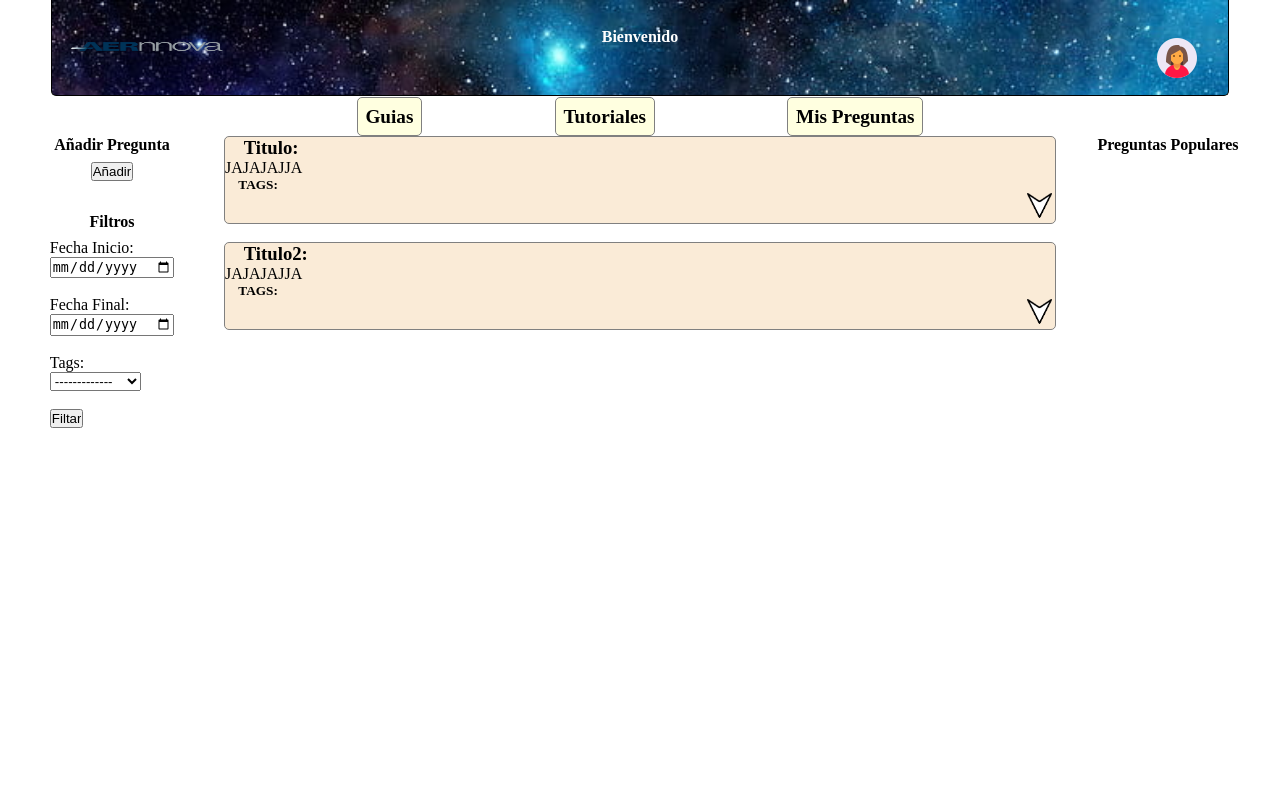
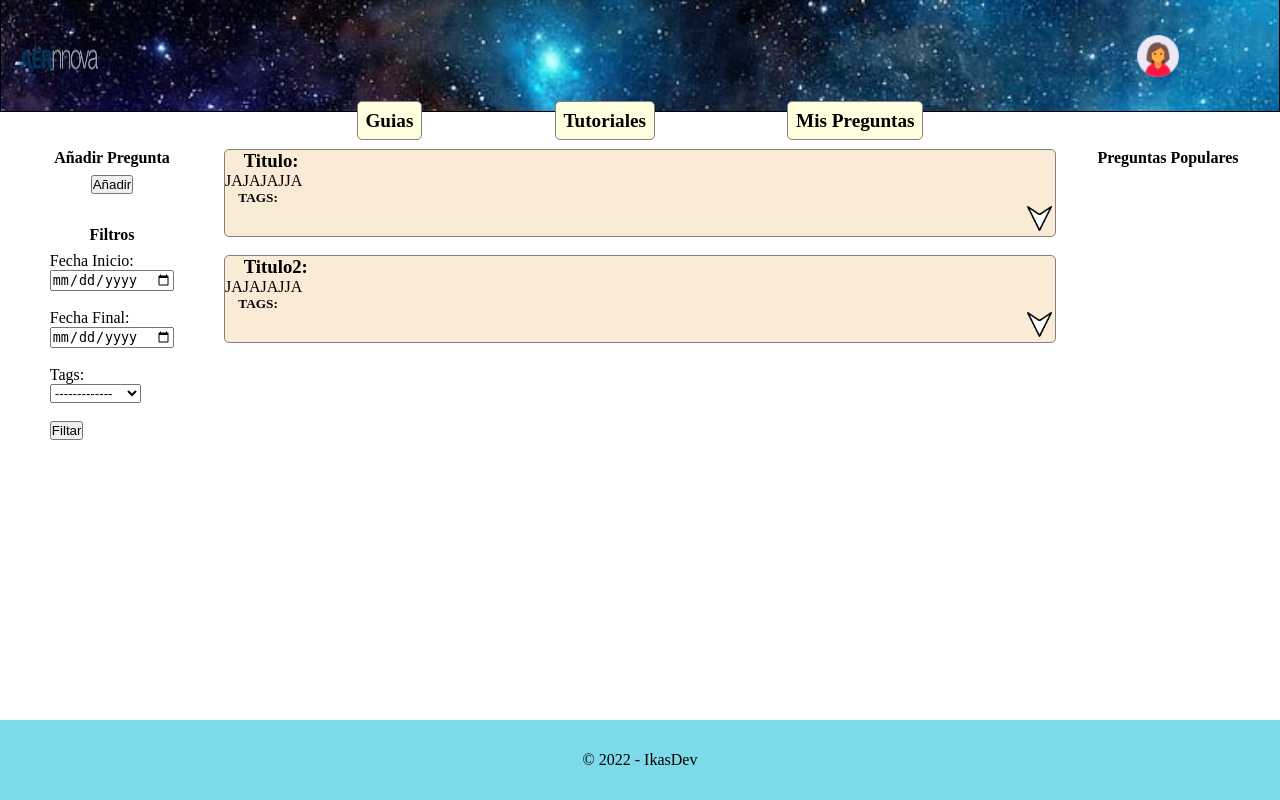
Before and after one commit to reto1-ikadev/reto2, a PHP site: page / in a window 1280 px wide. Run offline with PHP 8.4, Linux system fonts and the light colour scheme; data that the repository does not hold is empty.

Commit message:
Maquetacion Final

```diff
--- a/app/index.php
+++ b/app/index.php
@@ -1,5 +1,5 @@
 <?php
-ini_set('display_errors', 1);
+/*ini_set('display_errors', 1);
 include 'Db/db.php';
 
 $host="db-1";
@@ -20,6 +20,24 @@ function nombre_Empleado($dbh){
     }
     echo "Bienvenido " .$nombre;
 }
+*/
+
+//function para saber en que pagina php estoy
+function paginaActual(){
+    $url = $_SERVER["REQUEST_URI"];
+    return $url;
+}
+//Si la pagina php coincide con la que estoy return vacio, si no return pagina php
+function paginaActual2(){
+    $url = "http://".$_SERVER["HTTP_HOST"].$_SERVER["REQUEST_URI"];
+    if($url == "http://localhost:8080/index.php"){
+        return "";
+    }else{
+        return $url;
+    }
+}
+
+
 
 
 include 'views/pprincipal.php';
--- /dev/null
+++ b/app/styles/pprincipal.css
@@ -0,0 +1,108 @@
+*{
+    margin: 0;
+    padding: 0;
+    box-sizing: border-box;
+}
+body{
+    height: 100vh;
+    display: grid;
+    grid-template-columns: 20% 60% 20%;
+    grid-template-rows: 12% 5% 73% 10%;
+    grid-template-areas:
+    "header header header"
+    "nav nav nav"
+    "main main main"
+    "footer footer footer";
+}
+.nav {
+    grid-area: nav;
+    width: 65%;
+    margin: 0.5em auto;
+    display: flex;
+    justify-content: space-evenly;
+    align-items: center;
+}
+
+.nav a {
+    text-decoration: none;
+    color: #000;
+    font-size: 1.2em;
+    font-weight: bold;
+    border-radius: 5px;
+    background-color: lightyellow;
+    border: 1px solid gray;
+    padding: 0.4em;
+    margin-top: 0.5em;
+}
+.cont-prin{
+    grid-area: main;
+    margin-top: 0.8em;
+    width: 100%;
+    display: grid;
+    grid-template-columns: 17.5% 65% 17.5%;
+    grid-template-rows: 100%;
+    grid-template-areas: "slide prin pop";
+}
+.slide{
+    grid-area: slide;
+    margin: 0 auto;
+    width: 100%;
+    height: 100%;
+    display: flex;
+    flex-direction: column;
+    align-items: center;
+}
+.slide div.filtros{
+    margin: 2em;
+}
+.slide, .popular h4{
+    text-align: center;
+
+}
+.anadir h4{
+    margin-bottom: 0.5em;
+}
+.filtros h4{
+    margin-bottom: 0.5em;
+}
+.filtro{
+    display: flex;
+    flex-direction: column;
+    justify-content: center;
+    align-items: flex-start;
+
+}
+.main{
+    grid-area: prin;
+    margin: 0 auto;
+    width: 100%;
+    display: flex;
+    flex-direction: column;
+    align-items: center;
+}
+.popular{
+    grid-area: pop;
+    z-index: -1;
+}
+
+
+.preguntas{
+    width: 100%;
+    height: 5.5em;
+    background-color: antiquewhite;
+    border-radius: 5px;
+    border: 1px solid grey;
+    z-index: -1;
+}
+
+.preguntas h3,h5{
+    margin-left: 1em;
+}
+
+.preguntas img{
+    float: right;
+    width: 25;
+    height: 25;
+    margin-bottom: 0.2em;
+    margin-right: 0.2em;
+}
--- a/app/styles/style.css
+++ b/app/styles/style.css
@@ -1,188 +1,101 @@
-*{
+* {
     margin: 0;
     padding: 0;
     box-sizing: border-box;
 }
-body{
-    height: 100vh;
-    display: grid;
-    grid-template-columns: 20% 60% 20%;
-    grid-template-rows: 12% 4% 73% 10%;
-    grid-template-areas:
-    "header header header"
-    "nav nav nav"
-    "main main main"
-    "footer footer footer";
+
+header {
+    grid-area: header;
+    margin: 0 auto;
+    width: 100%;
+    height: 7em;
+    border: 1px solid #000;
+    border-top: 0px;
+    background-image: url(/img/header.jpeg);
+    background-size: cover;
+    display: flex;
+    flex-direction: row;
+    justify-content: center;
+    align-items: center;
 }
 
-.header{
-    grid-area: header;
-    margin: 0 auto;
-    width: 92%;
-    border-bottom-right-radius: 5px;
-    border-bottom-left-radius: 5px;
-    border: 1px solid #000;
-    border-top: 0px;
-    background-image: url(Img/header.jpeg);
-    background-color: rgb(198, 241, 128);
-    background-size: cover;
-    display: grid;
-    grid-template-columns: 30% 40% 30%;
-    grid-template-rows: 5em;
-    grid-template-areas: "logo bien nav";
-}
-.header div{
-    margin-top: 6%;
-}
-.nav{
-    grid-area: nav;
-    width: 65%;
-    margin: 0.5em auto;
-    display: flex;
-    justify-content: space-evenly;
-    align-items: center;
-}
-.nav a{
-    text-decoration: none;
-    color: #000;
-    font-size: 1.2em;
-    font-weight: bold;
-    border-radius: 5px;
-    background-color: lightyellow;
-    border: 1px solid gray;
-    padding: 0.4em;
-    margin-top: 0.5em;
-}
-.cont-prin{
-    grid-area: main;
-    margin: 0.5em auto;
-    width: 100%;
 
-    border-top: 0px;
-    display: grid;
-    grid-template-columns: 17.5% 65% 17.5%;
-    grid-template-rows: 100%;
-    grid-template-areas: "slide prin pop";
-}
-.slide{
-    grid-area: slide;
-    margin: 0 auto;
-    width: 100%;
-    height: 100%;
-    display: flex;
-    flex-direction: column;
-    align-items: center;
-}
-.slide div.filtros{
-    margin: 2em;
-}
-.slide, .popular h4{
-    text-align: center;
 
-}
-.anadir h4{
-    margin-bottom: 0.5em;
-}
-.filtros h4{
-    margin-bottom: 0.5em;
-}
-.filtro{
-    display: flex;
-    flex-direction: column;
-    justify-content: center;
-    align-items: flex-start;
-
-}
-.main{
-    grid-area: prin;
-    margin: 0 auto;
-    width: 100%;
-    display: flex;
-    flex-direction: column;
-    align-items: center;
-}
-.popular{
-    grid-area: pop;
-    z-index: -1;
-}
-.despl{
-   grid-area: nav;
-   margin-left: auto;
-}
-.bin{
-    display: flex;
-    grid-area: bien;
+.bin {
     margin: auto;
     color: white;
+}
 
-}
-.logo{
-    grid-area: logo;
+.logo {
     margin-left: 0.5em;
     margin-top: 1em;
     margin-bottom: 0.5em;
 }
 
-.imglogo{
-    width:50%;
-    height:100%;
+.imglogo {
+    width: 50%;
+    height: 100%;
 }
 
-.boton{
-    margin: 1em 2em 0.5em 5em;
+.imagenPerfil {
+    background: url(/img/icon1.png);
+    background-size: cover;
+    width: 50px;
+    height: 50px;
+    border: none;
+}
+.despleglabe{
+    margin-right: 5em;
+    align-items: center;
+}
+.dropdown {
+    width: 50%;
+    display: inline-block;
+    position: relative;
+    margin-right: 1em;
 }
 
-
-.boton:focus + .menu{
-    display: block;
-    visibility: visible;
+.dropdown-content {
+    display: none;
+    position: absolute;
+    margin-right: 5em;
+    width: 7em;
+    overflow: auto;
+    background-color: #54cfe2e1;
+    border-radius: 5px;
 
 }
 
-
-.menu{
+.dropdown:hover .dropdown-content {
     display: block;
-    border: 1px solid #000;
-    border-radius: 5%;
-    background-color: beige;
-    visibility: hidden;
-}
-.menu a{
-  float: none;
-  color: black;
-  padding: 12px 16px;
-  text-decoration: none;
-  display: block;
-  text-align: left;
-}
-.menu a:hover{
- background-color:azure;
- border-radius: 10%;
 }
 
-a{
+.dropdown-content a {
+    display: block;
+    color: #000000;
+    padding: 0.5em;
     text-decoration: none;
-    color: black;
+    font-size: bold;
+}
+
+.dropdown-content a:hover {
+    color: #FFFFFF;
+    background-color: #00A4BD;
+}
+
+body footer{
+    grid-area: footer;
+    display:  flex;
+    min-height: 3em;
+    flex-direction: column;
+    background-color: #54cfe2c2;
+    justify-content: center;
 
 }
 
-.preguntas{
-    width: 100%;
-    height: 5.5em;
-    background-color: antiquewhite;
-    border-radius: 5px;
-    border: 1px solid grey;
-    z-index: -1;
+footer div.container{
+    display: flex;
+    justify-content: center;
+    align-items: center;
+    flex-direction: column;
 }
-
-.preguntas h3,h5{
-    margin-left: 1em;
-}
-
-.preguntas img{
-    float: right;
-    width: 25;
-    height: 25;
-    margin-bottom: 0.2em;
-    margin-right: 0.2em;
-}
--- a/app/views/header.php
+++ /dev/null
@@ -1,29 +0,0 @@
-<html lang="en">
-
-<head>
-    <meta charset="UTF-8">
-    <meta http-equiv="X-UA-Compatible" content="IE=edge">
-    <meta name="viewport" content="width=device-width, initial-scale=1.0">
-    <title>Document</title>
-    <link rel="stylesheet" href="Styles/style.css">
-</head>
-
-<body>
-        <header class="header">
-            <div class="logo">
-                <img src="Img/aernnova.png" class="imglogo">
-            </div>
-            <div class="bin">
-                <b><?php nombre_Empleado($dbh); ?></b>
-            </div>
-            <div class="despl">
-                <input type="image" src="Img/icon1.png" class="boton">
-                <div class="menu">
-                    <a href="index.php">Inicio</a>
-                    <a href="">Mi Perfil</a>
-                    <a href="">Mis Preguntas</a>
-                    <a href="">Favoritas</a>
-                    <a href="">Cerrar Sesion</a>
-                </div>
-            </div>
-        </header>
--- /dev/null
+++ b/app/views/miPerfil.php
@@ -0,0 +1,2 @@
+<?php
+require_once 'miPerfil.view.php';
--- /dev/null
+++ b/app/views/parcial/footer.php
@@ -0,0 +1,5 @@
+<footer>
+    <div class="container">
+        <p class="text-center">© 2022 - IkasDev</p>
+    </div>
+</footer>
--- /dev/null
+++ b/app/views/parcial/header.php
@@ -0,0 +1,38 @@
+<html lang="en">
+
+<head>
+    <meta charset="UTF-8">
+    <meta http-equiv="X-UA-Compatible" content="IE=edge">
+    <meta name="viewport" content="width=device-width, initial-scale=1.0">
+    <title>Document</title>
+    <link rel="stylesheet" href="/styles/style.css">
+    <?php
+    foreach ($css as $css) {
+        echo "<link rel='stylesheet' href='$css'>";
+    }
+    ?>
+
+</head>
+
+<body>
+    <header>
+        <div class="logo">
+            <img src="/img/aernnova.png" class="imglogo">
+        </div>
+        <div class="bin">
+            <b><?php //nombre_Empleado($dbh);
+                ?></b>
+        </div>
+        <div class="despleglabe">
+        <div class="dropdown">
+            <button class="imagenPerfil"></button>
+            <div class="dropdown-content">
+                    <a href="../index.php">Inicio</a>
+                    <a href="/views/miPerfil.php">Mi Perfil</a>
+                    <a href="">Mis Preguntas</a>
+                    <a href="">Favoritas</a>
+                    <a href="">Cerrar Sesion</a>
+            </div>
+        </div>
+        </div>
+    </header>
--- a/app/views/pprincipal.php
+++ b/app/views/pprincipal.php
@@ -1,4 +1,11 @@
-<?php include_once('header.php'); ?>
+<?php
+    $css = [
+        '/styles/pprincipal.css'
+    ];
+    require_once 'parcial/header.php';
+?>
+<body>
+
 <div class="nav">
     <a href="aaa">Guias</a>
     <a href="#">Tutoriales</a>
@@ -62,7 +69,7 @@
     </div>
 
 </div>
-
+<?php require_once 'parcial/footer.php';?>
 
 
 
```
Also changed, not shown: app/js/miPerfil.js (+73 -24 lines), app/styles/miPerfil.css (+30 -26 lines), app/views/main.php (added, +16 -0 lines), app/views/miPerfil.view.php (+49 -52 lines), app/styles/footer.css (added), 3 other files.
